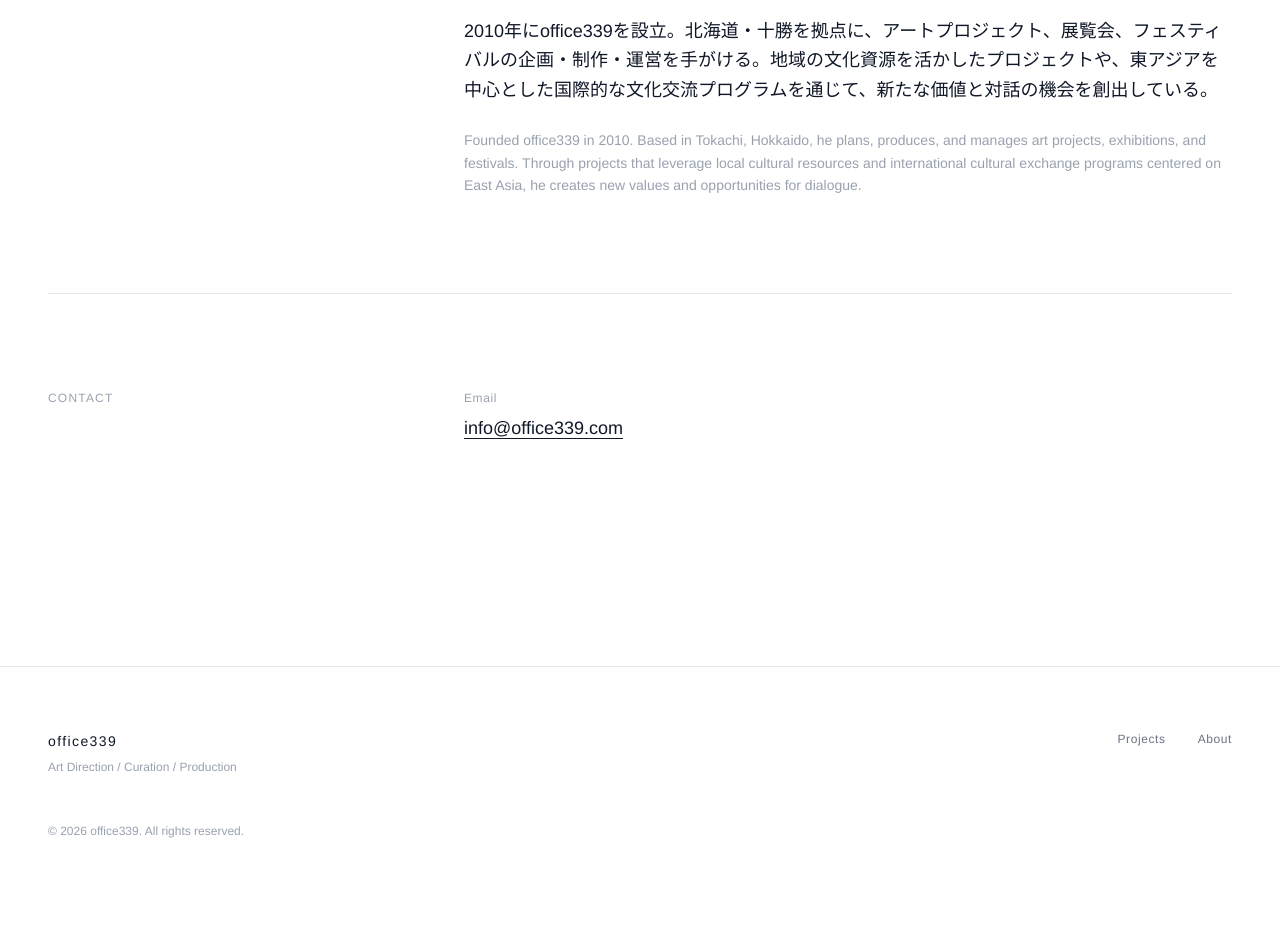
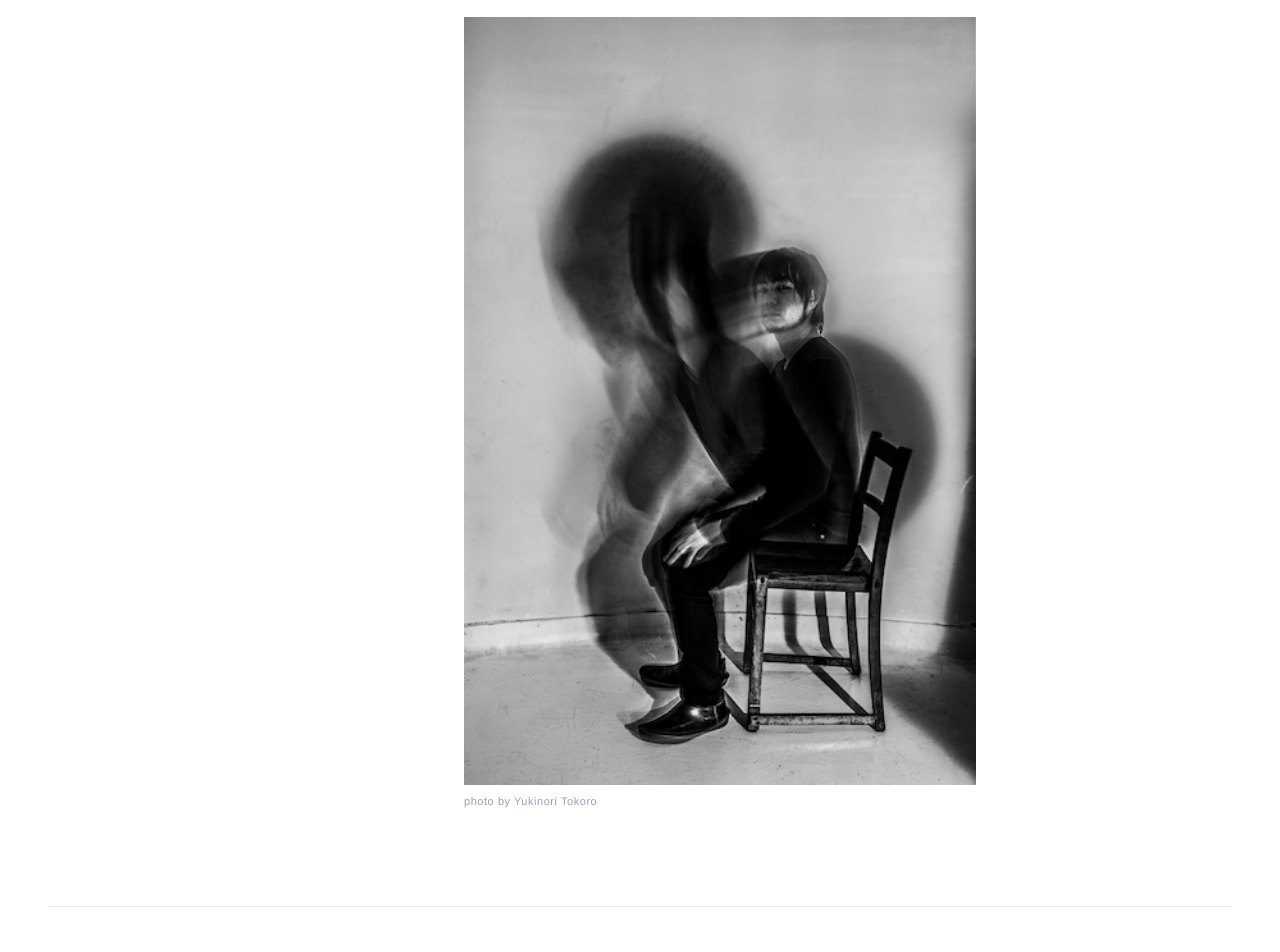
Before and after one commit to kentatorimoto/office339, a Next.js app: page /about in a window 1280 px wide. Shown: the part 820-1772 px from the top of the page. Before the commit the page ends 1723 px from the top, so only its background shows below. Built offline with nearby package versions, Linux system fonts and the light colour scheme.

Commit message:
Update about page, footer, and profile content
- Update office339 introduction text (founded 2006 in Shanghai)
- Add profile photo with credit to About page
- Remove biography text from profile section
- Simplify footer to copyright only

Co-Authored-By: Claude Opus 4.6 <noreply@anthropic.com>

```diff
--- a/data/about.json
+++ b/data/about.json
@@ -12,8 +12,8 @@
     "en": "Founded office339 in 2010. Based in Tokachi, Hokkaido, he plans, produces, and manages art projects, exhibitions, and festivals. Through projects that leverage local cultural resources and international cultural exchange programs centered on East Asia, he creates new values and opportunities for dialogue."
   },
   "office": {
-    "ja": "office339は、国内外のアートプロジェクト、展覧会、フェスティバルの企画・制作・運営を手がけるクリエイティブオフィスです。2010年の設立以来、十勝・上海・東京を拠点に、文化と地域をつなぐ活動を続けています。",
-    "en": "office339 is a creative office that plans, produces, and manages art projects, exhibitions, and festivals both domestically and internationally. Since its establishment in 2010, it has been connecting culture and communities from its bases in Tokachi, Shanghai, and Tokyo."
+    "ja": "office339は、2006年に中国・上海で設立されたアートマネージメントオフィスです。現代アートを軸に、領域を横断しながらアジア各地でプロジェクトを展開してきました。2020年からは北海道・十勝に拠点を移し、土地と文化の関わりを見つめ直しています。",
+    "en": "office339 is an art management office founded in Shanghai, China in 2006. With contemporary art at its core, the office has developed projects across Asia, working across disciplines. Since 2020, it has been based in Tokachi, Hokkaido, exploring the relationship between land and culture."
   },
   "photo": "/images/about/profile.jpg",
   "links": {
--- a/src/app/about/page.tsx
+++ b/src/app/about/page.tsx
@@ -1,3 +1,4 @@
+import Image from "next/image";
 import type { Metadata } from "next";
 import aboutData from "../../../data/about.json";
 
@@ -48,12 +49,19 @@ export default function AboutPage() {
             <p className="mt-1 text-sm text-gray-400">{aboutData.name.en}</p>
             <p className="mt-3 text-sm text-gray-500">{aboutData.title.ja}</p>
           </div>
-          <p className="text-base md:text-lg leading-relaxed font-light">
-            {aboutData.bio.ja}
-          </p>
-          <p className="text-sm leading-relaxed text-gray-400">
-            {aboutData.bio.en}
-          </p>
+          <div>
+            <Image
+              src="/images/about/profile.jpg"
+              alt={aboutData.name.ja}
+              width={800}
+              height={533}
+              className="max-w-lg w-full h-auto"
+              sizes="(max-width: 768px) 100vw, 512px"
+            />
+            <p className="mt-2 text-[11px] text-gray-400 tracking-wider">
+              photo by Yukinori Tokoro
+            </p>
+          </div>
         </div>
       </section>
 
--- a/src/components/Footer.tsx
+++ b/src/components/Footer.tsx
@@ -1,32 +1,8 @@
-import Link from "next/link";
-
 export default function Footer() {
   return (
     <footer className="border-t border-gray-200 mt-32">
       <div className="max-w-7xl mx-auto px-6 md:px-12 py-12 md:py-16">
-        <div className="flex flex-col md:flex-row justify-between gap-8">
-          <div>
-            <p className="text-sm tracking-widest font-light">office339</p>
-            <p className="text-xs text-gray-400 mt-2">
-              Art Direction / Curation / Production
-            </p>
-          </div>
-          <nav className="flex gap-8">
-            <Link
-              href="/"
-              className="text-xs tracking-wider text-gray-500 hover:text-black transition-colors"
-            >
-              Projects
-            </Link>
-            <Link
-              href="/about"
-              className="text-xs tracking-wider text-gray-500 hover:text-black transition-colors"
-            >
-              About
-            </Link>
-          </nav>
-        </div>
-        <p className="text-xs text-gray-400 mt-12">
+        <p className="text-xs text-gray-400">
           &copy; {new Date().getFullYear()} office339. All rights reserved.
         </p>
       </div>
```
Also changed, not shown: public/images/about/profile.jpg (added).
